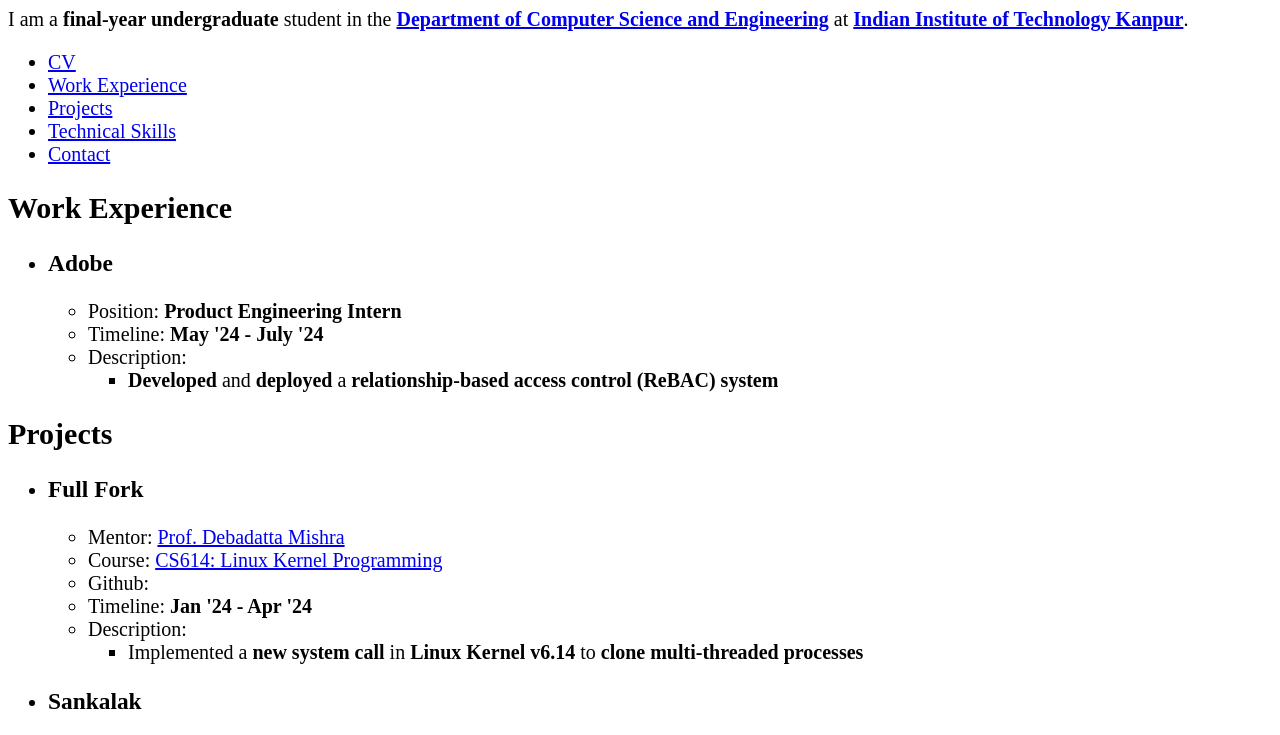
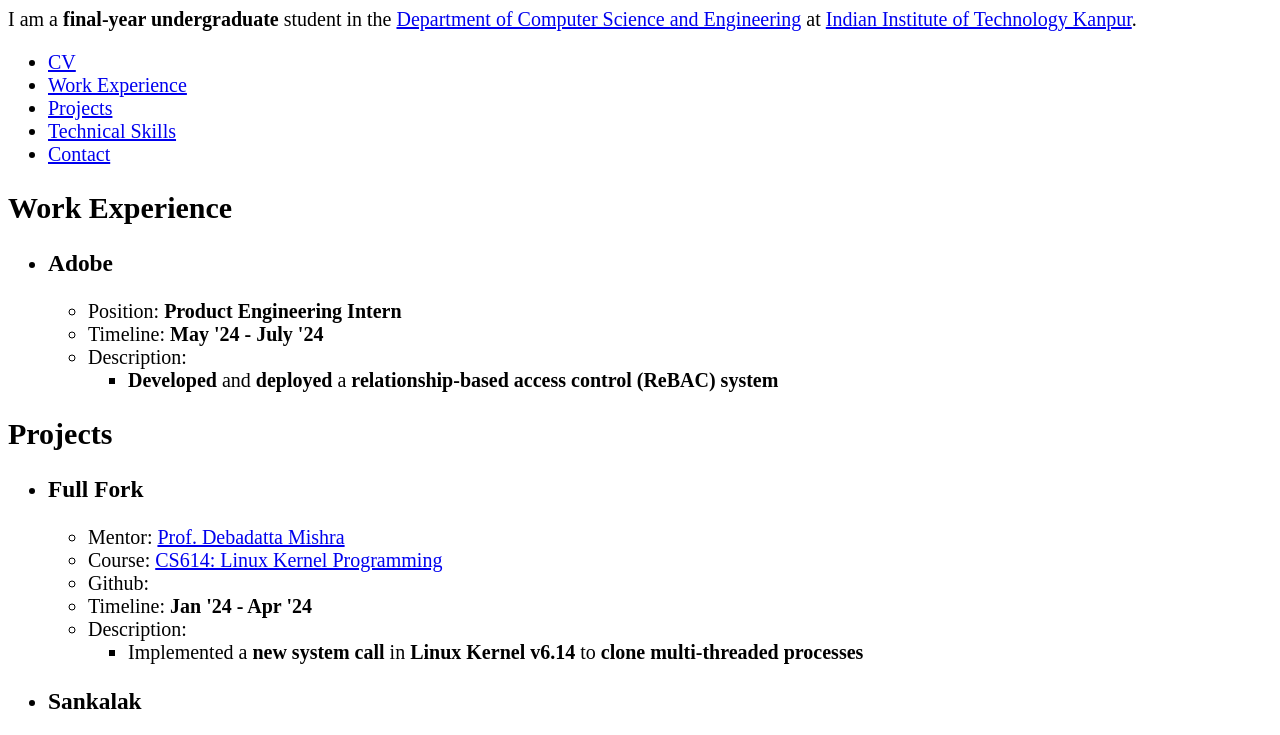
Before and after one commit to rjvkr2021/rjvkr2021.github.io, a plain HTML site: page index.html in a window 1280 px wide. Shown: the top 735 px of the page. Drawn offline with Linux system fonts and the light colour scheme.

Commit message:
Minor fix

```diff
--- a/index.html
+++ b/index.html
@@ -7,8 +7,8 @@
 <body>
     <div id="intro">
         I am a <b>final-year undergraduate</b> student in the
-        <a href="https://www.cse.iitk.ac.in/" target="_blank"><b>Department of Computer Science and Engineering</b></a> at
-        <a href="https://www.iitk.ac.in/" target="_blank"><b>Indian Institute of Technology Kanpur</b></a>.
+        <a href="https://www.cse.iitk.ac.in/" target="_blank">Department of Computer Science and Engineering</a> at
+        <a href="https://www.iitk.ac.in/" target="_blank">Indian Institute of Technology Kanpur</a>.
     </div>
 
     <div id="navigation">
```
